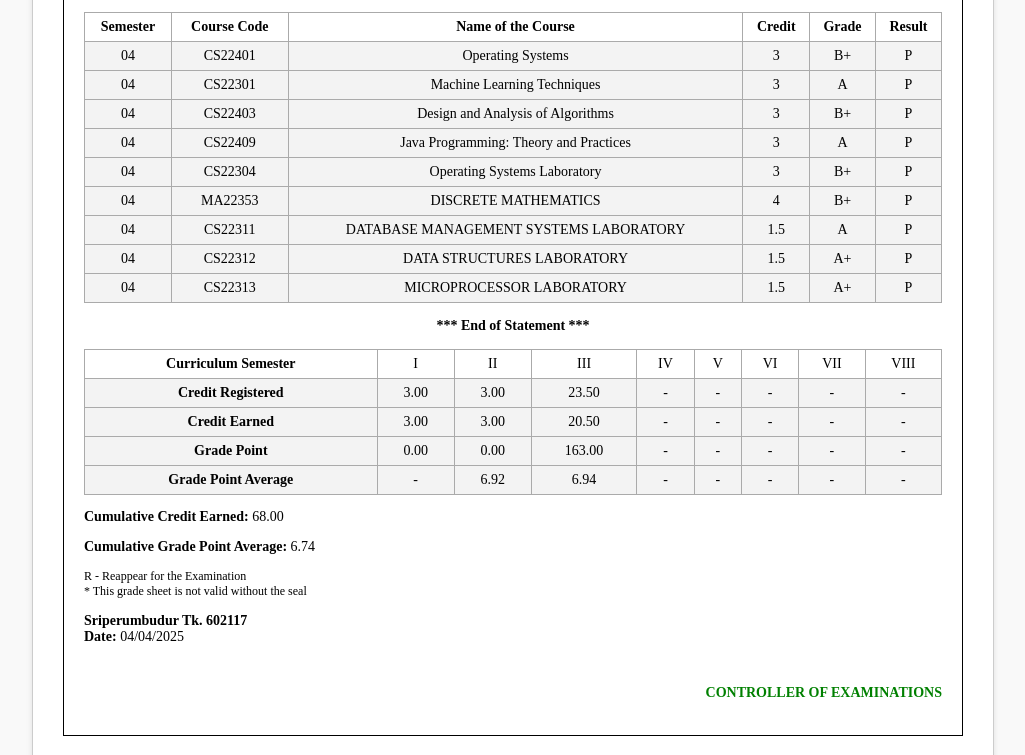
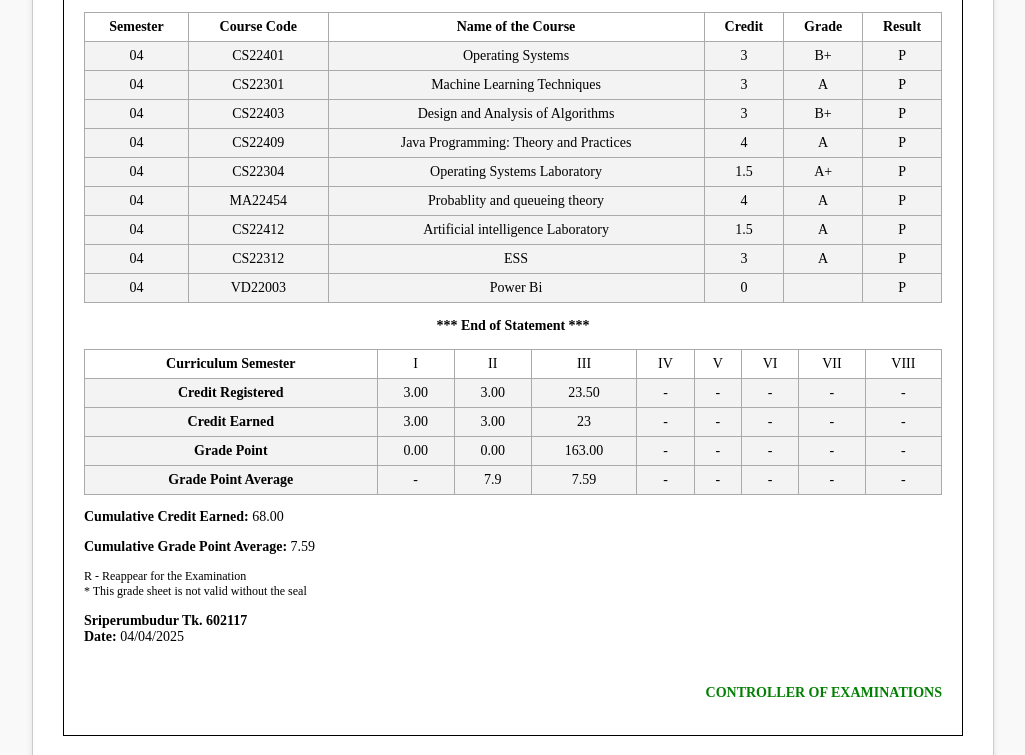
Before and after one commit to Aadhish123/Ui-assignment, a plain HTML site: page index.html in a window 1280 px wide. Shown: the part 503-1258 px from the top of the page, without its empty margins (127-1152 px from the left). Drawn offline with Linux system fonts and the light colour scheme.

Commit message:
Update index.html

```diff
--- a/index.html
+++ b/index.html
@@ -51,12 +51,12 @@
         <tr><td>04</td><td>CS22401</td><td>Operating Systems	</td><td>3</td><td>B+</td><td>P</td></tr>
         <tr><td>04</td><td>CS22301</td><td>Machine Learning Techniques</td><td>3</td><td>A</td><td>P</td></tr>
         <tr><td>04</td><td>CS22403</td><td>Design and Analysis of Algorithms</td><td>3</td><td>B+</td><td>P</td></tr>
-        <tr><td>04</td><td>CS22409</td><td>Java Programming: Theory and Practices</td><td>3</td><td>A</td><td>P</td></tr>
-        <tr><td>04</td><td>CS22304</td><td>Operating Systems Laboratory</td><td>3</td><td>B+</td><td>P</td></tr>
-        <tr><td>04</td><td>MA22353</td><td>DISCRETE MATHEMATICS</td><td>4</td><td>B+</td><td>P</td></tr>
-        <tr><td>04</td><td>CS22311</td><td>DATABASE MANAGEMENT SYSTEMS LABORATORY</td><td>1.5</td><td>A</td><td>P</td></tr>
-        <tr><td>04</td><td>CS22312</td><td>DATA STRUCTURES LABORATORY</td><td>1.5</td><td>A+</td><td>P</td></tr>
-        <tr><td>04</td><td>CS22313</td><td>MICROPROCESSOR LABORATORY</td><td>1.5</td><td>A+</td><td>P</td></tr>
+        <tr><td>04</td><td>CS22409</td><td>Java Programming: Theory and Practices</td><td>4</td><td>A</td><td>P</td></tr>
+        <tr><td>04</td><td>CS22304</td><td>Operating Systems Laboratory</td><td>1.5</td><td>A+</td><td>P</td></tr>
+        <tr><td>04</td><td>MA22454</td><td>Probablity and queueing theory</td><td>4</td><td>A</td><td>P</td></tr>
+        <tr><td>04</td><td>CS22412</td><td>Artificial intelligence Laboratory</td><td>1.5</td><td>A</td><td>P</td></tr>
+        <tr><td>04</td><td>CS22312</td><td>ESS</td><td>3</td><td>A</td><td>P</td></tr>
+        <tr><td>04</td><td>VD22003</td><td>Power Bi</td><td>0</td><td></td><td>P</td></tr>
 
       </tbody>
     </table>
@@ -72,14 +72,14 @@
         </thead>
         <tbody>
           <tr><th>Credit Registered</th><td>3.00</td><td>3.00</td><td>23.50</td><td>-</td><td>-</td><td>-</td><td>-</td><td>-</td></tr>
-          <tr><th>Credit Earned</th><td>3.00</td><td>3.00</td><td>20.50</td><td>-</td><td>-</td><td>-</td><td>-</td><td>-</td></tr>
+          <tr><th>Credit Earned</th><td>3.00</td><td>3.00</td><td>23</td><td>-</td><td>-</td><td>-</td><td>-</td><td>-</td></tr>
           <tr><th>Grade Point</th><td>0.00</td><td>0.00</td><td>163.00</td><td>-</td><td>-</td><td>-</td><td>-</td><td>-</td></tr>
-          <tr><th>Grade Point Average</th><td>-</td><td>6.92</td><td>6.94</td><td>-</td><td>-</td><td>-</td><td>-</td><td>-</td></tr>
+          <tr><th>Grade Point Average</th><td>-</td><td>7.9</td><td>7.59</td><td>-</td><td>-</td><td>-</td><td>-</td><td>-</td></tr>
         </tbody>
       </table>
 
       <p><strong>Cumulative Credit Earned:</strong> 68.00</p>
-      <p><strong>Cumulative Grade Point Average:</strong> 6.74</p>
+      <p><strong>Cumulative Grade Point Average:</strong> 7.59</p>
       <p class="notes">R - Reappear for the Examination<br>* This grade sheet is not valid without the seal</p>
 
       <p><strong>Sriperumbudur Tk. 602117</strong><br><strong>Date:</strong> 04/04/2025</p>
```
